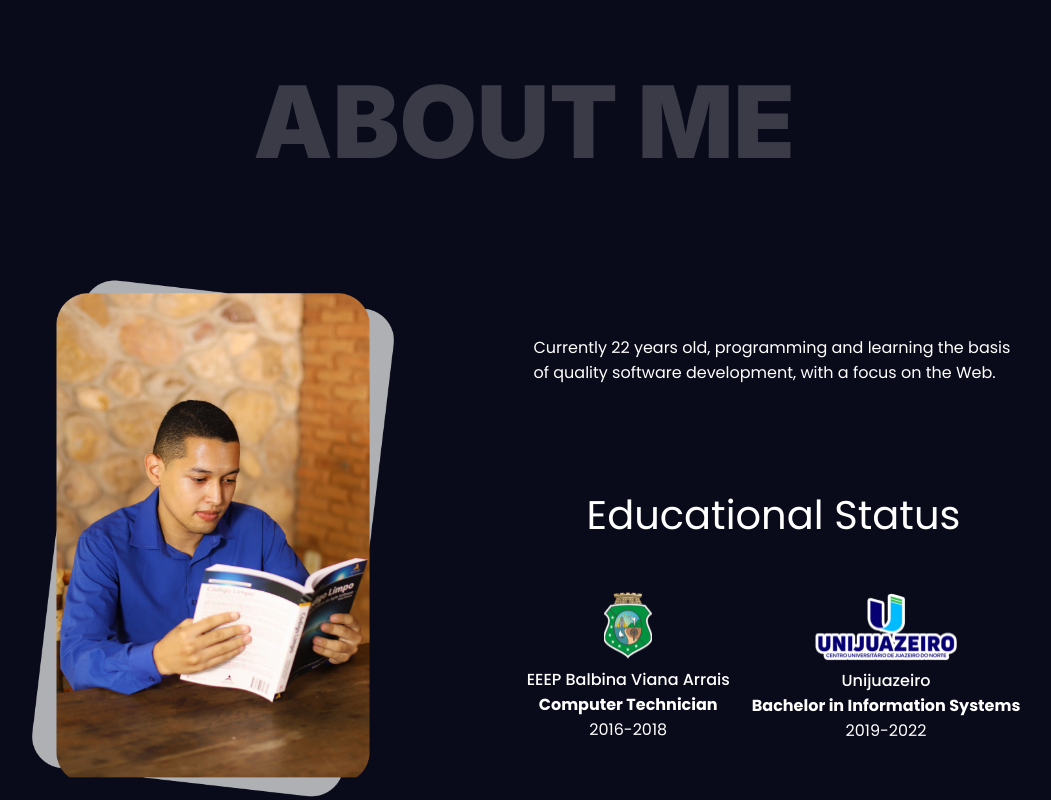
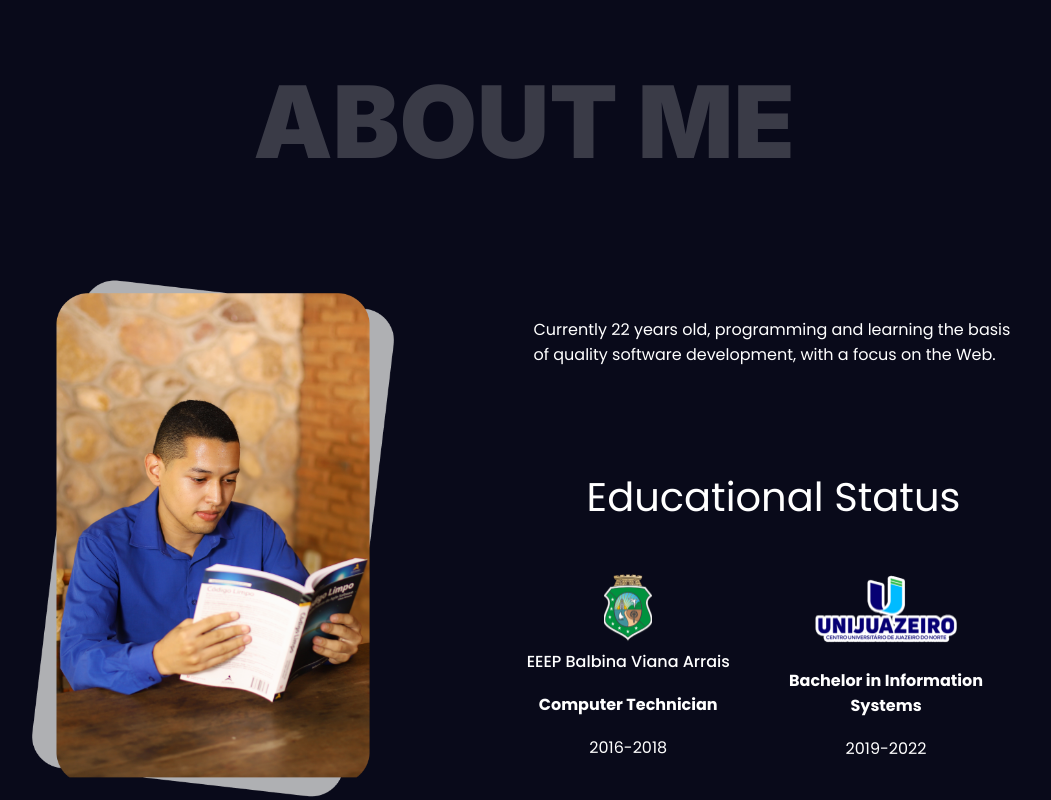
Before and after one commit to lucasgomesgp/profile, a Next.js app: page / in a window 1280 px wide. Shown: the part 931-1731 px from the top of the page, without its empty margins (116-1167 px from the left). Built offline with nearby package versions, Linux system fonts and the light colour scheme.

Commit message:
fix: margins corrections

```diff
--- a/src/pages/index.tsx
+++ b/src/pages/index.tsx
@@ -120,9 +120,6 @@ const Home: NextPage = () => {
                 </Type>
                 <Type>
                   <Image src="/assets/logo_unijuazeiro.png" width={152} height={69} alt="Unijuazeiro Logo" />
-                  <Small>
-                    Unijuazeiro
-                  </Small>
                   <TypeStudy>
                     Bachelor in Information Systems
                   </TypeStudy>
--- a/styles/index.ts
+++ b/styles/index.ts
@@ -62,8 +62,7 @@ const Title = styled.h1`
   -webkit-background-clip: text;
   -webkit-text-fill-color: transparent;
 `;
-const SubText = styled.p`
-`;
+const SubText = styled.p``;
 
 const HamburgerMenu = styled.button`
   display: flex;
@@ -131,10 +130,14 @@ const Small = styled.p`
 const TypeStudy = styled.p`
   font-size: 1rem;
   font-weight: 700;
+  width: 90%;
+  margin: 0 auto;
+  margin-top: 1.125rem;
 `;
 const Time = styled.p`
   font-size: 1rem;
   font-weight: 400;
+  margin-top: 1.125rem;
 `;
 
 export {
```
